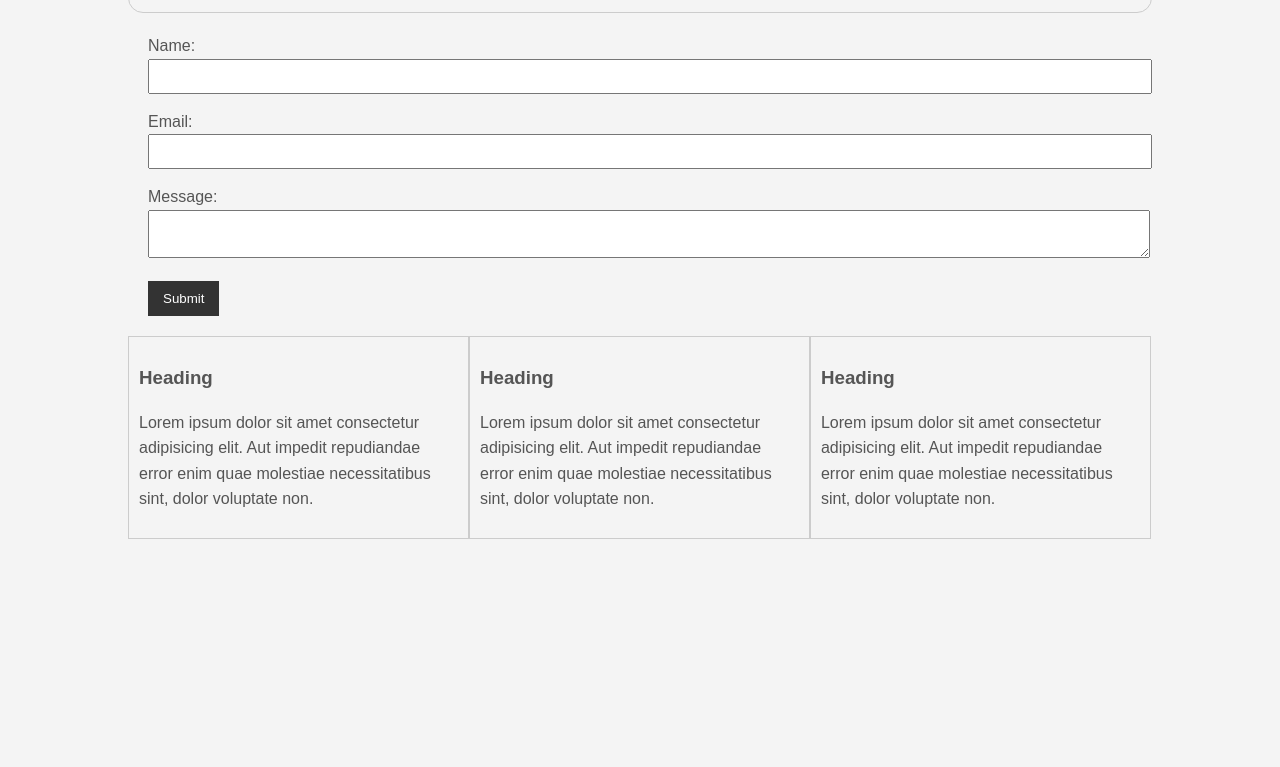
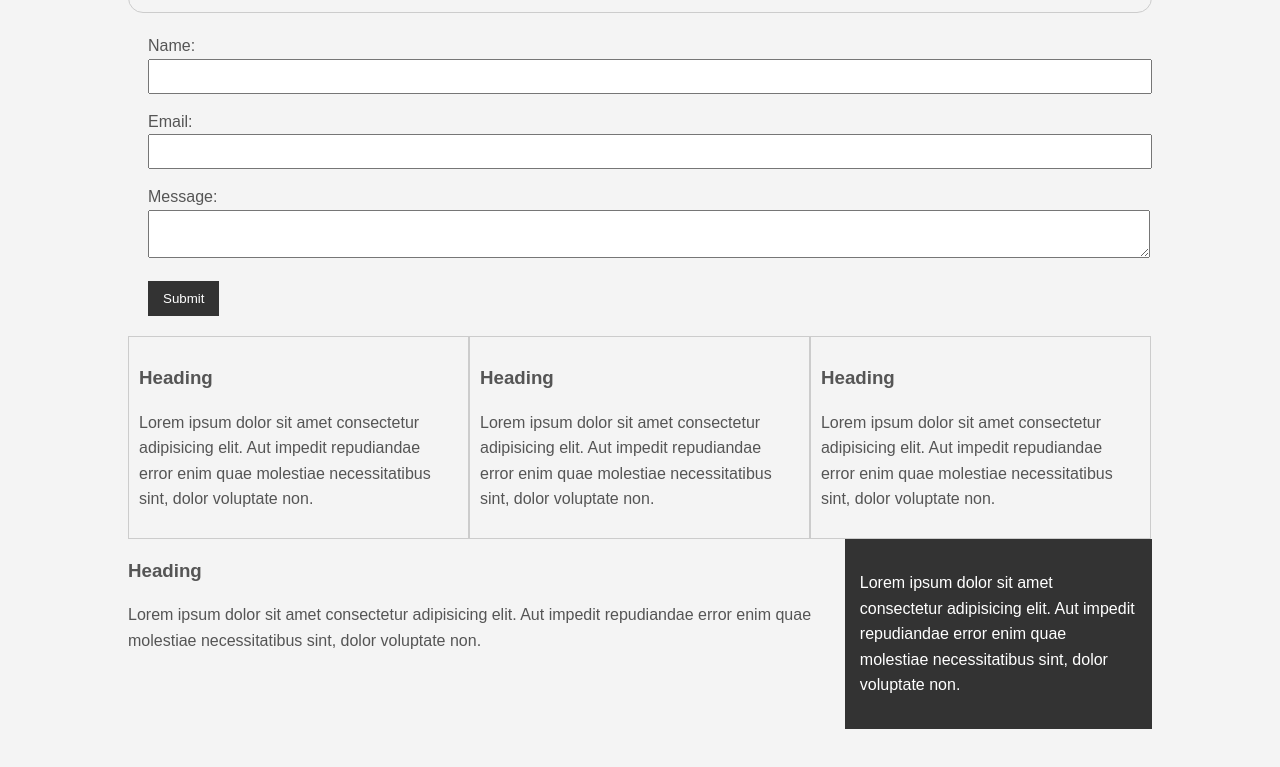
Before and after one commit to cseai/css-crash-course, a plain HTML site: page csscheatsheet/index.html in a window 1280 px wide. Shown: the part 706-1473 px from the top of the page. Drawn offline with Linux system fonts and the light colour scheme.

Commit message:
main-box and sidbar

```diff
--- a/csscheatsheet/css/style.css
+++ b/csscheatsheet/css/style.css
@@ -143,3 +143,18 @@ a:active{
     padding:10px;
     box-sizing:border-box;
 }
+
+#main-block{
+    float:left;
+    width:70%;
+    box-sizing:border-box;
+}
+
+#sidebar{
+    float:right;
+    width:30%;
+    background-color: #333;
+    color: #fff;
+    padding: 15px;
+    box-sizing:border-box;
+}
--- a/csscheatsheet/index.html
+++ b/csscheatsheet/index.html
@@ -76,6 +76,23 @@
 
         <div class="clr"></div>
 
+        <div id="main-block">
+            <h3>Heading</h3>
+            <p>Lorem ipsum dolor sit amet consectetur
+                adipisicing elit. Aut impedit repudiandae
+                error enim quae molestiae necessitatibus sint,
+                dolor voluptate non.
+            </p>
+        </div>
+
+        <div id="sidebar">
+            <p>Lorem ipsum dolor sit amet consectetur
+                adipisicing elit. Aut impedit repudiandae
+                error enim quae molestiae necessitatibus sint,
+                dolor voluptate non.
+            </p>
+        </div>
+
         <div style="margin-top:500px;"></div>
     </div>
 </body>
```
